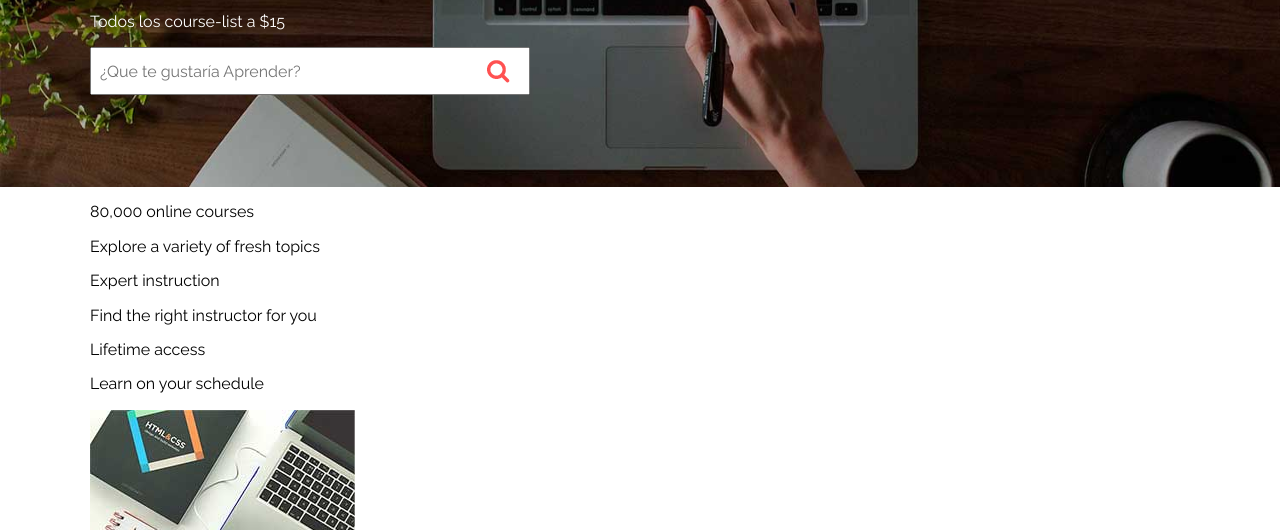
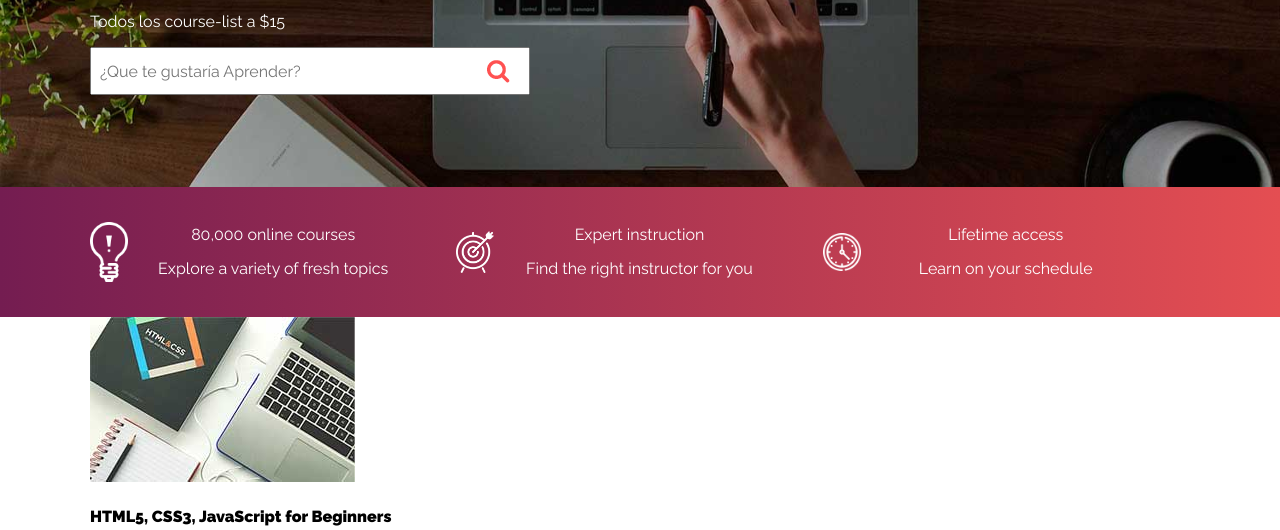
Before and after one commit to carolvasc/advanced-css, a website: page flexbox/udemy/index.html in a window 1280 px wide. Shown: the part 270-800 px from the top of the page. Drawn offline with nearby package versions, Linux system fonts and the light colour scheme.

Commit message:
WIP Udemy project: Main features section

```diff
--- a/flexbox/udemy/scss/_mixins.scss
+++ b/flexbox/udemy/scss/_mixins.scss
@@ -29,3 +29,18 @@
     @content;
   }
 }
+
+
+// Gradients
+@mixin gradient($color1, $color2) {
+  background: linear-gradient(to right, $color1 0%, $color2 100%);
+}
+
+// Backgrounds
+@mixin bg-icon($image) {
+  text-align: center;
+  background-size: 2.4rem;
+  background-repeat: no-repeat;
+  background-position: left center;
+  background-image: url(../img/#{$image}.png);
+}
--- a/flexbox/udemy/scss/app.scss
+++ b/flexbox/udemy/scss/app.scss
@@ -88,3 +88,35 @@ body {
     }
   }
 }
+
+.bar {
+  min-height: 5rem;
+  background: $secondary;
+  color: white;
+  @include gradient($secondary, $alternative);
+
+  .icons {
+    display: flex;
+    flex-direction: column;
+    padding: 1.4rem 0;
+
+    @include desktop {
+      flex-direction: row;
+    }
+
+    .icon {
+      @include desktop {
+        flex: 0 0 33.3%;
+      }
+      &.icon1 {
+        @include bg-icon(icon1);
+      }
+      &.icon2 {
+        @include bg-icon(icon2);
+      }
+      &.icon3 {
+        @include bg-icon(icon3);
+      }
+    }
+  }
+}
```
Also changed, not shown: flexbox/udemy/css/app.css.
